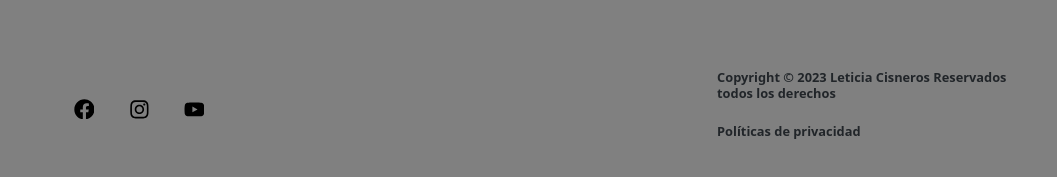
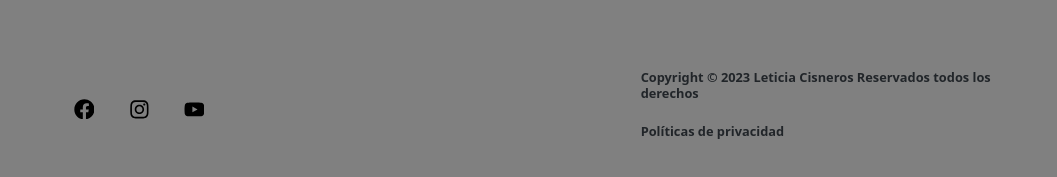
Before and after one commit to Jair-Academlo/lety_cisneros, a React (Vite) app: page /#/ in a window 1280 px wide. Shown: the part 3593-3770 px from the top of the page, without its empty margins (68-1125 px from the left). Built offline with nearby package versions, Linux system fonts and the light colour scheme.

Commit message:
update changes

```diff
--- a/src/components/footer/footer.css
+++ b/src/components/footer/footer.css
@@ -9,7 +9,7 @@
 }
 
 .section-footer #footer-redes-sociales {
-    width: 70%;
+    width: 60%;
     padding-left: 50px;
     display: flex;
     flex-direction: row;
@@ -40,7 +40,7 @@
 
 
 .section-footer #footer-copyrigth {
-    width: 30%;
+    width: 40%;
     display: flex;
     flex-direction: column;
     justify-content: center;
@@ -49,6 +49,7 @@
 }
 
 .section-footer #footer-copyrigth h6 {
+    padding-left: 1.5rem;
     font-size: 0.8rem;
     font-weight: 600;
 
```
